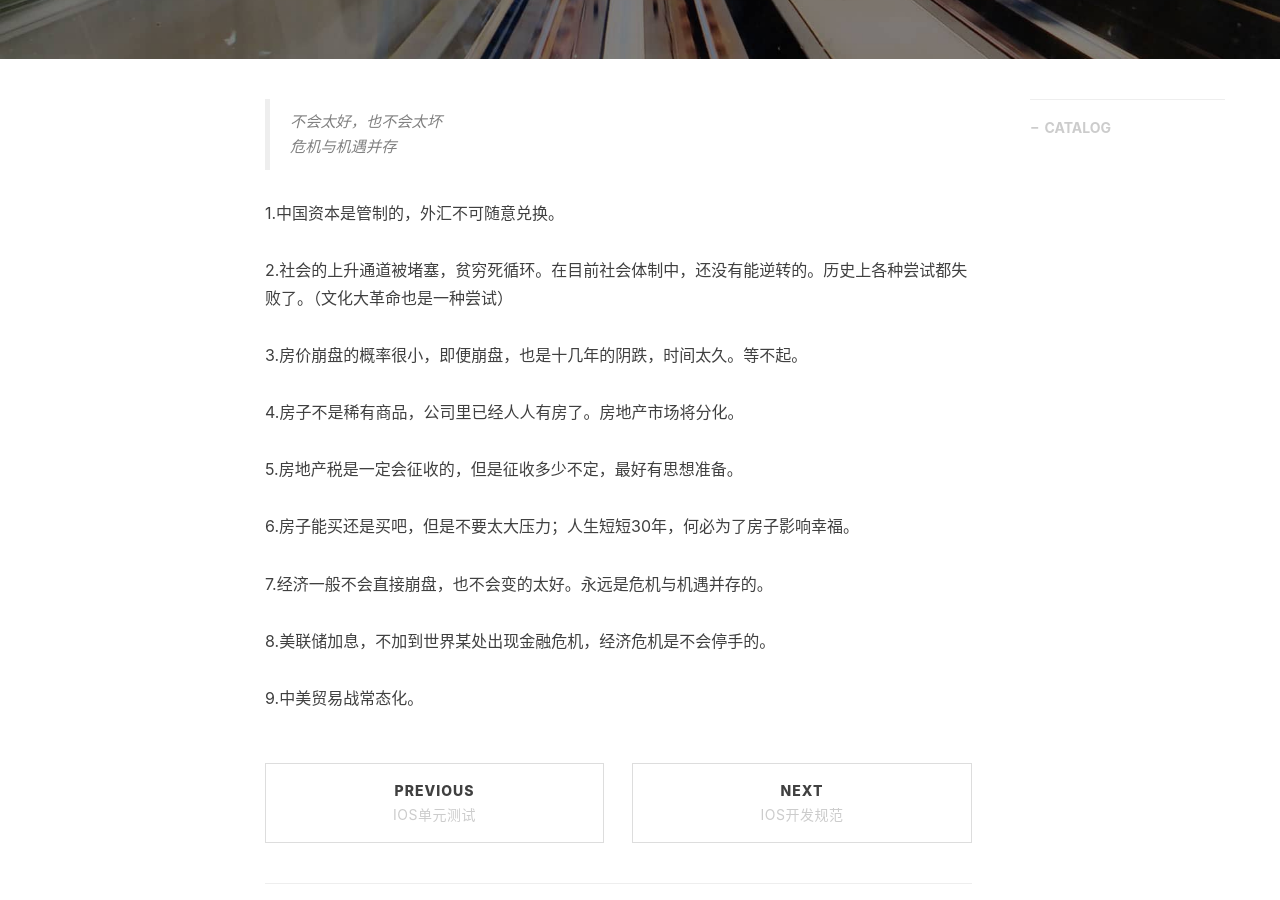
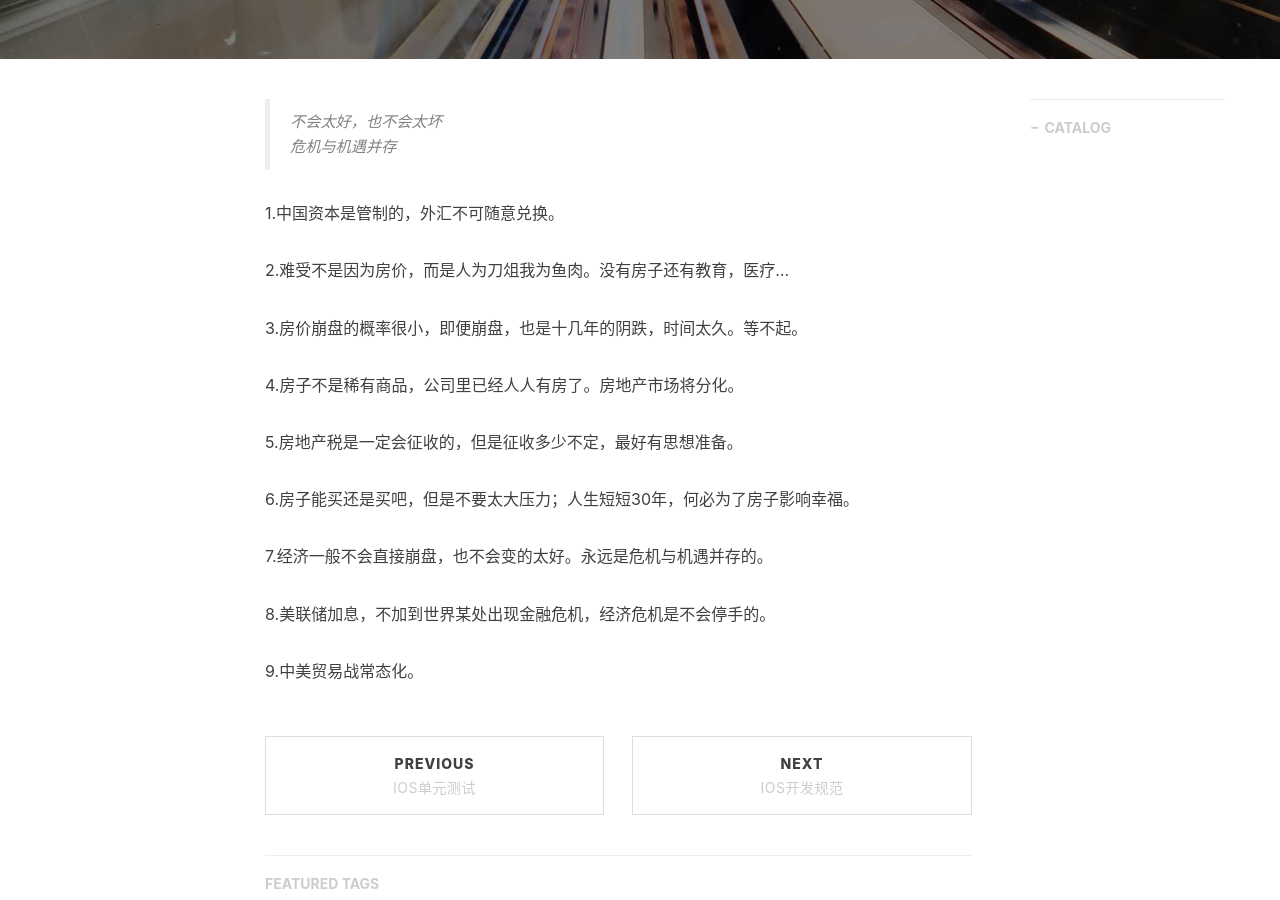
Before and after one commit to awanglilong/awanglilong.github.io, a Jekyll site: the page built from _posts/2018-06-14-think-in-economi.markdown, in a window 1280 px wide and 900 px high, scrolled down 464 px. Built offline with Jekyll 4.4.1, drawn with Linux system fonts in a browser that asks for light colours; nearby versions of some CDN libraries; comment, search, counter and statistics services are not loaded.

Commit message:
Update and rename 2018-06-14-think-in-economic.markdown to 2018-06-14-think-in-economi.markdown

```diff
--- a/_posts/2018-06-14-think-in-economic.markdown
+++ b/_posts/2018-06-14-think-in-economi.markdown
@@ -17,7 +17,7 @@ tags:
 
 1.中国资本是管制的，外汇不可随意兑换。
 
-2.社会的上升通道被堵塞，贫穷死循环。在目前社会体制中，还没有能逆转的。历史上各种尝试都失败了。（文化大革命也是一种尝试）
+2.难受不是因为房价，而是人为刀俎我为鱼肉。没有房子还有教育，医疗...
 
 3.房价崩盘的概率很小，即便崩盘，也是十几年的阴跌，时间太久。等不起。
 
```
